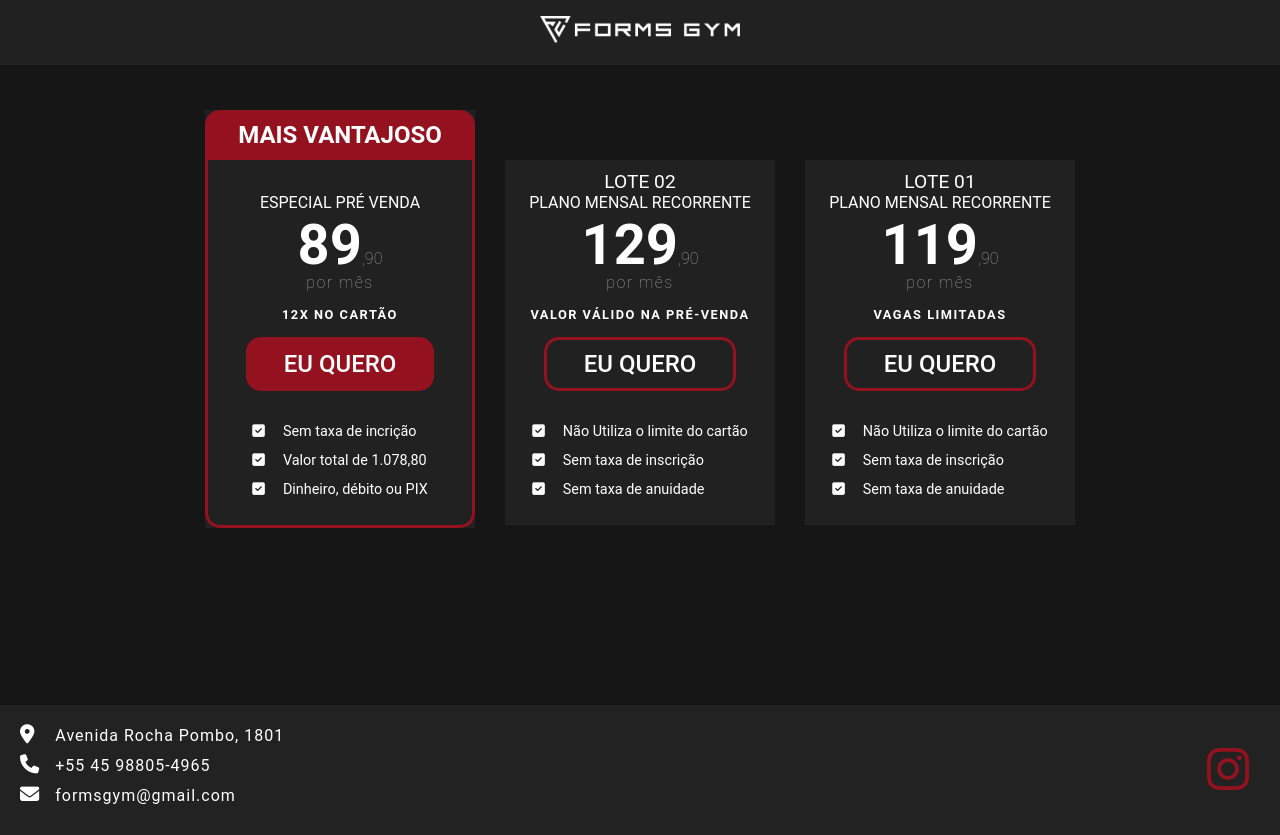
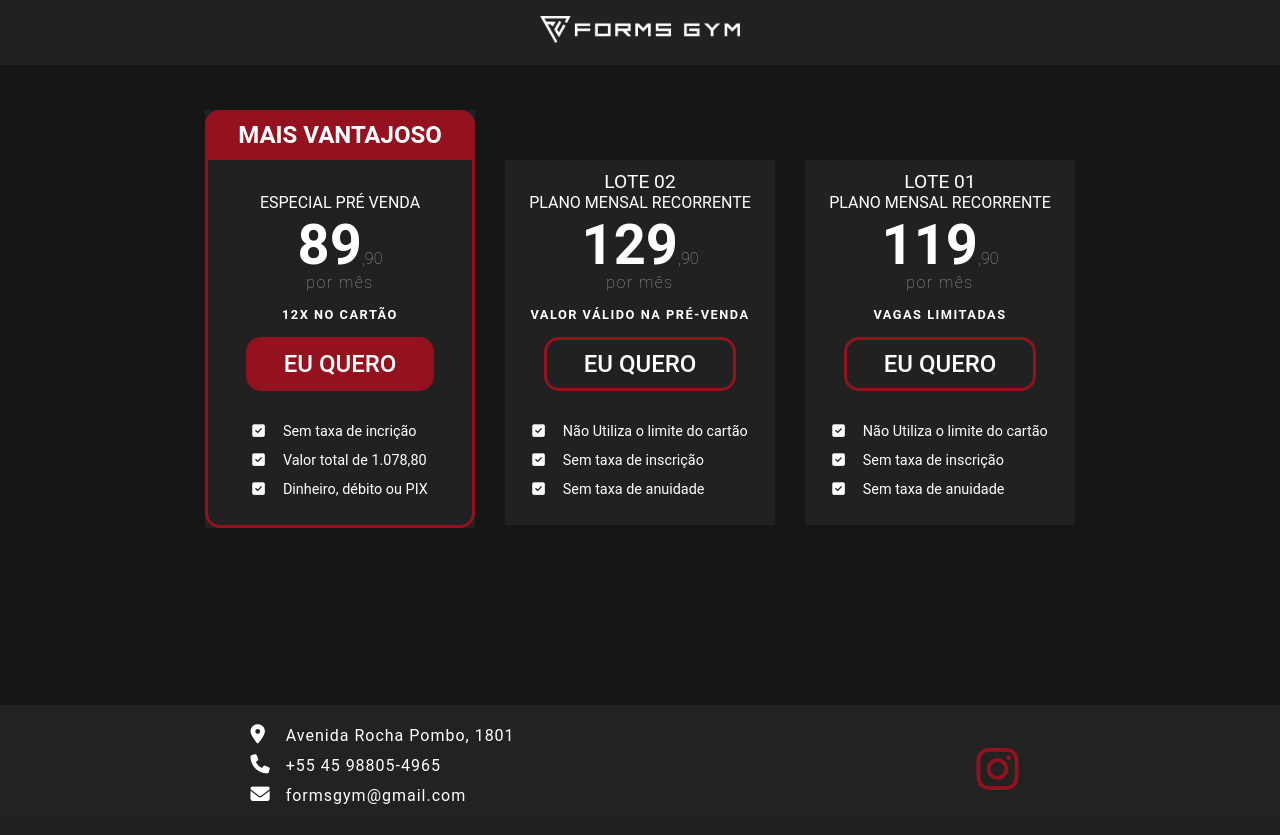
Before and after one commit to jlzferreira/formsgym, a plain HTML site: page index.html in a window 1280 px wide. Drawn offline with nearby package versions, Linux system fonts and the light colour scheme.

Commit message:
align footer

```diff
--- a/css/style.css
+++ b/css/style.css
@@ -286,7 +286,7 @@ header .logo a img{
 /*Contact Section*/
 
 .contact{
-	padding:20px 0px;
+	padding:20px 0px 0 0;
 	background-color: #222222;
 	margin-top: auto;
 }
@@ -302,15 +302,13 @@ header .logo a img{
 	display: flex;
 	padding: 0 20px;
 	align-items: center;
-	justify-content: space-between;
+	justify-content: space-around;
 }
 
 
 
 .contact .content .text .info ul{
 	list-style: none;
-	padding:0;
-	margin:0;
 }
 
 .contact .content .text .info li{
```
